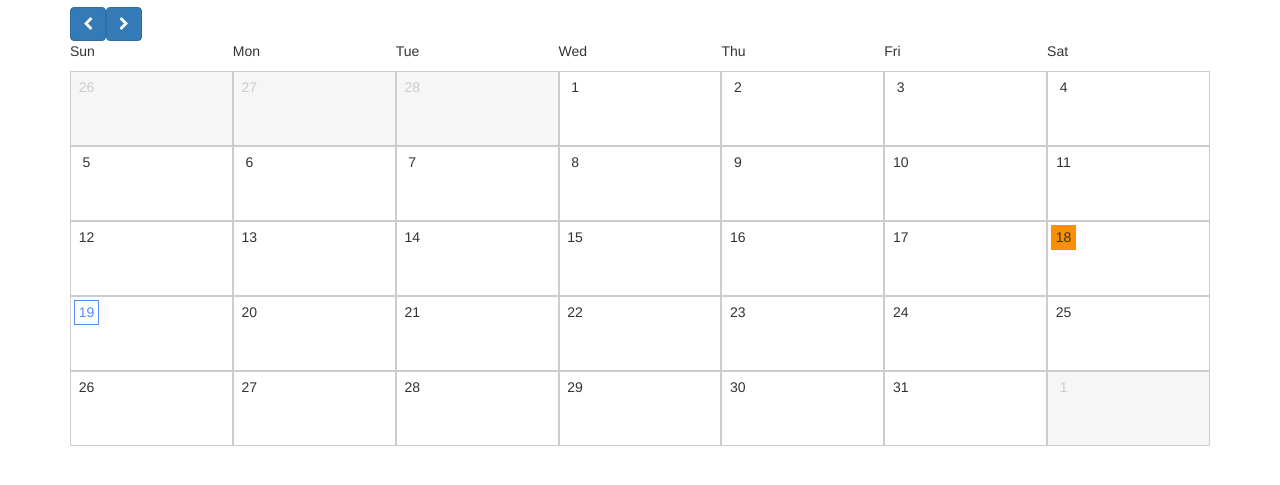
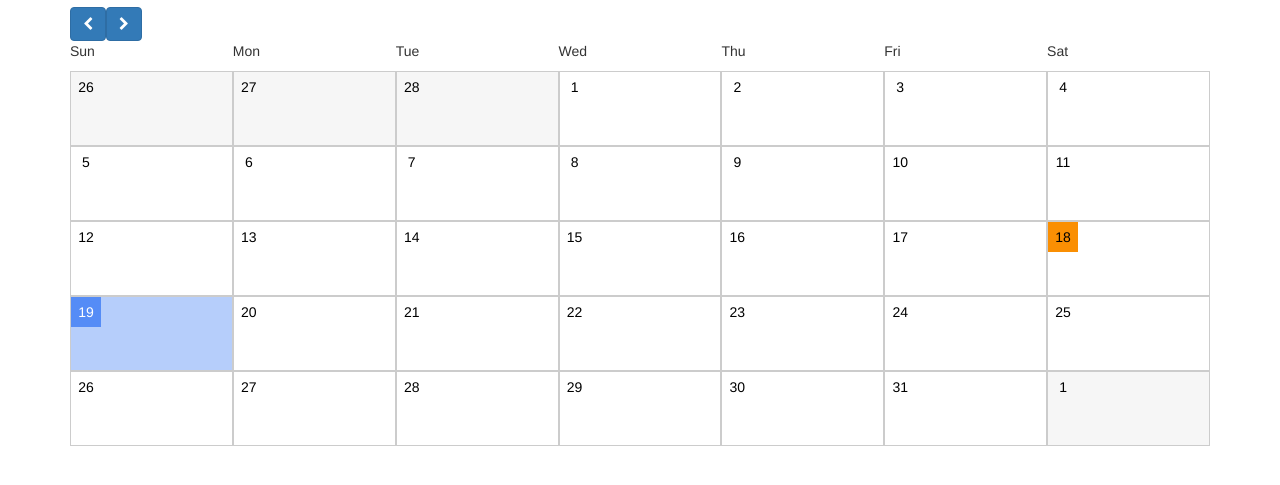
Before and after one commit to spikeon/jquery-calendar, a plain HTML site: page index.html in a window 1280 px wide. Shown: the part 63-548 px from the top of the page. Drawn offline with nearby package versions, Linux system fonts and the light colour scheme.

Commit message:
Cleaning up look and feel

```diff
--- a/css/_colors.scss
+++ b/css/_colors.scss
@@ -3,3 +3,11 @@ $highlight: #fa8f03;
 $grey: #ccc;
 $dark_grey: #777;
 $bg_grey: #f6f6f6;
+
+$day_color: black;
+
+$selected_bg: $color;
+$selected_fg: white;
+
+$today_fg: black;
+$today_bg: $highlight;
--- a/css/jquery.calendar.scss
+++ b/css/jquery.calendar.scss
@@ -4,9 +4,11 @@ $min-width: 320px;
 $number-of-days: 7;
 $column-width: percentage(1/$number-of-days);
 $day_height: 75px;
-
+$number_border_size: 1px;
+$number_size: 30px;
 
 .jquery-calendar {
+
   .row {
 	margin: 0;
 	height: $day_height;
@@ -35,43 +37,36 @@ $day_height: 75px;
 	}
 
 	.number{
+	  color: $day_color;
 	  position: absolute;
-	  top: 3px;
-	  left: 3px;
-	  width: 25px;
-	  height: 25px;
-	  line-height: 25px;
+	  top: 0;
+	  left: 0;
+	  width: $number_size;
+	  height: $number_size;
+	  line-height: $number_size;
 	  text-align: center;
 	}
 
 	&.events {
+
 	  &:hover{
-		background: $bg_grey;
+		background: $selected_bg;
 	  }
-	  .number {
-		border: 1px solid $color;
-		line-height: 23px;
-		color: $color;
-	  }
-	  .count{
-		color: $color;
-		text-align: center;
-		text-transform: uppercase;
-		margin-top: ($day_height - 15px) / 2;
+
+	  cursor: pointer;
+	  background: lighten($selected_bg, 20);
+
+	  .number{
+		background: $selected_bg;
+		color: $selected_fg;
+		border: 0;
 	  }
 	}
 
-	&.selected{
-	  cursor: pointer;
-	  .number{
-		background: $color;
-		color: white;
-		border: 0;
-	  }
-	}
 	&.today{
 	  .number{
-		background: $highlight;
+		background: $today_bg;
+		color: $today_fg;
 		border: 0;
 	  }
 	}
```
Also changed, not shown: css/jquery.calendar.css, 1 other file.
